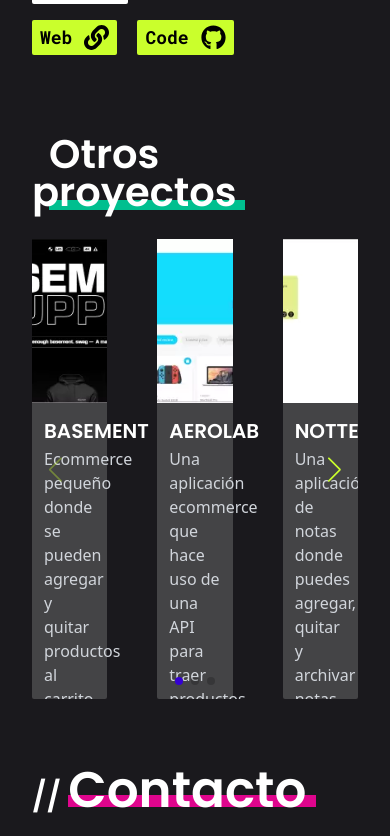
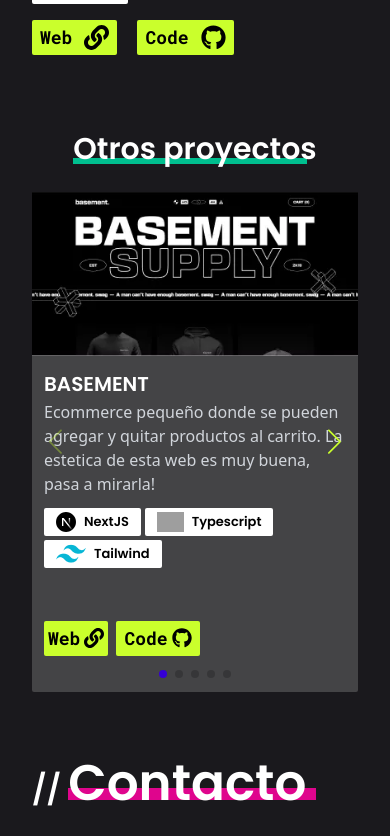
Before and after one commit to MartinMorici/portfolio, a React (Vite) app: page / in a window 390 px wide. Shown: the part 6477-7313 px from the top of the page. Built offline with nearby package versions, Linux system fonts and the light colour scheme; grey boxes are pictures that could not be loaded.

Commit message:
carrousel otros proyectos terminado

```diff
--- a/src/components/Projects.jsx
+++ b/src/components/Projects.jsx
@@ -22,6 +22,15 @@
         whileInView: { opacity: 1, y: 0 },
         transition: { type: 'easeInOut' },
       };
+
+  const breakpoints = {
+    768: {
+      slidesPerView: 2,
+    },
+    1024: {
+      slidesPerView: 3,
+    },
+  };
   const { mouseEnterTitle, mouseLeaveSectionss, mouseEnterText, mouseEnterButton, reveal, revealTechs } = useContext(CursorContext);
   return (
     <main className='flex items-center z-20 bg-gris-oscuro ' id='projects'>
@@ -80,17 +89,25 @@
           })}
         </section>
         <section onMouseEnter={mouseEnterText} onMouseLeave={mouseLeaveSectionss}>
-          <motion.h2 className='mb-7 leading-[0.95] w-fit mx-auto text-white font-poppins font-semibold text-[40px] sm:text-[60px] group' {...reveal} onMouseEnter={mouseEnterButton} onMouseLeave={mouseLeaveSectionss}>
+          <motion.h2 className='mb-7 leading-[0.95] w-fit mx-auto text-white font-poppins font-semibold text-[30px] sm:text-[60px] group' {...reveal} onMouseEnter={mouseEnterButton} onMouseLeave={mouseLeaveSectionss}>
             <span className='relative z-[1] '>
-              <span className='ml-[17px] group-hover:before:h-[36px] sm:group-hover:before:h-[45px] before:transition-all before:z-[-1]  before:w-[96%] before:absolute before:bottom-[10px] sm:before:bottom-[15px]  before:h-[10px] sm:before:h-[10px] before:bg-[#00BF8F]'>Otros proyectos</span>
+              <span className='sm:ml-[17px]  group-hover:before:h-[36px] sm:group-hover:before:h-[45px] before:transition-all before:z-[-1] before:w-[96%]  sm:before:w-[96%] before:absolute before:bottom-[6px] sm:before:bottom-[15px]  before:h-[6px] sm:before:h-[10px] before:bg-[#00BF8F]'>Otros proyectos</span>
             </span>
           </motion.h2>
-          <Swiper slidesPerView={3} spaceBetween={50} navigation={true} pagination={{ clickable: true }} modules={[Navigation, Pagination]} className='mySwiper max-w-[1100px]'>
+          <Swiper
+          slidesPerView={1}
+            breakpoints={breakpoints}
+            spaceBetween={50}
+            navigation={true}
+            pagination={{ clickable: true }}
+            modules={[Navigation, Pagination]}
+            className='mySwiper max-w-[1100px]'
+          >
             {otherProjects.map((proj) => {
               return (
-                <SwiperSlide className='rounded-sm h-[460px] bg-[#444446]'>
+                <SwiperSlide className='rounded-sm h-[500px] sm:h-[460px] bg-[#444446]'>
                   <img className=' w-full h-[164px] object-cover' src={proj.imagen} alt={proj.nombre} />
-                  <div className='px-3 h-[263px] flex flex-col'>
+                  <div className='px-3 h-[300px] sm:h-[263px] flex flex-col'>
                     <h3 className='font-poppins text-white leading-8 font-semibold text-[20px]  mt-3 z-[5]'>{proj.nombre}</h3>
                     <p className='text-gray-300'>{proj.descripcion}</p>
                     <div className='flex flex-wrap gap-1 mt-3'>
```
